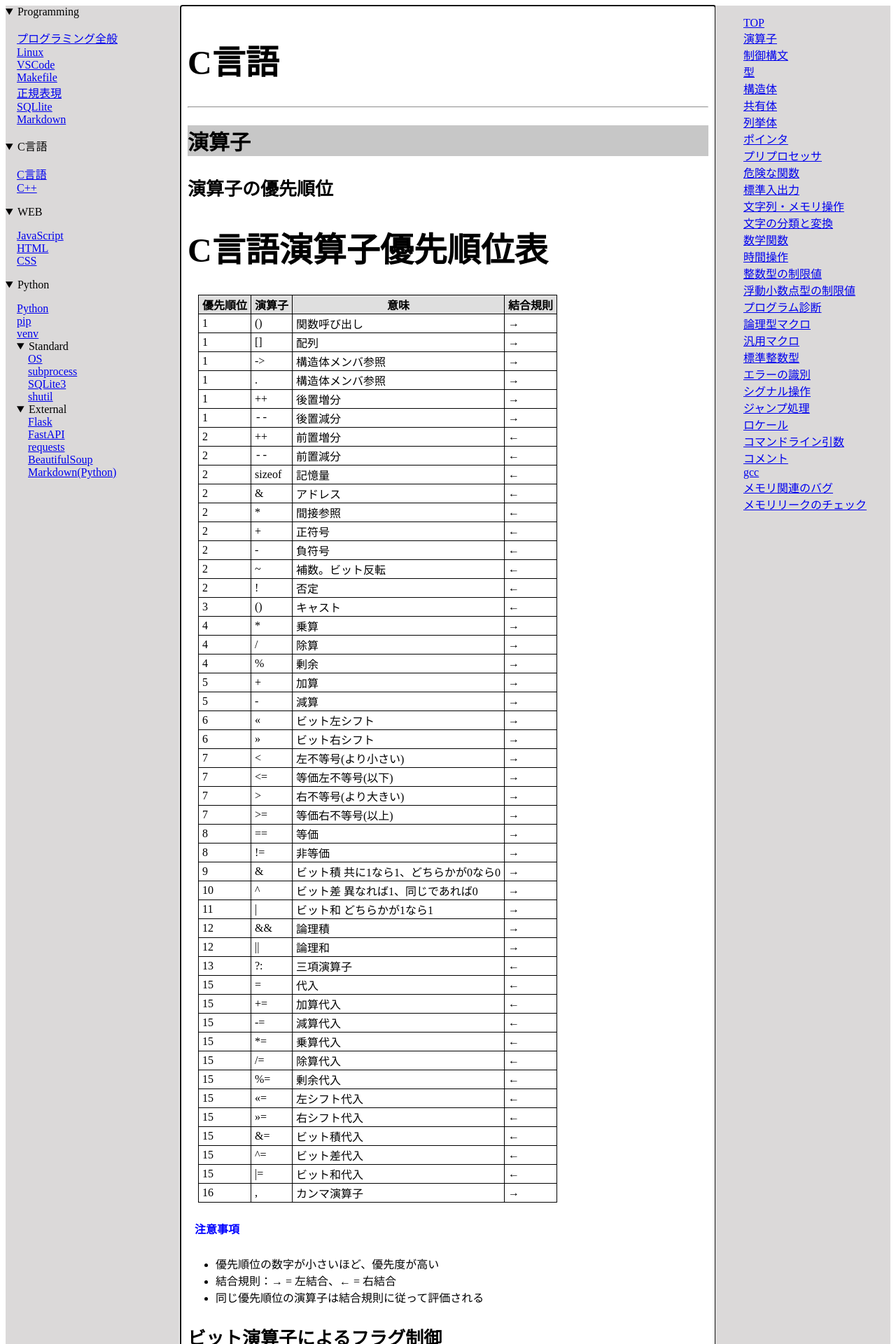
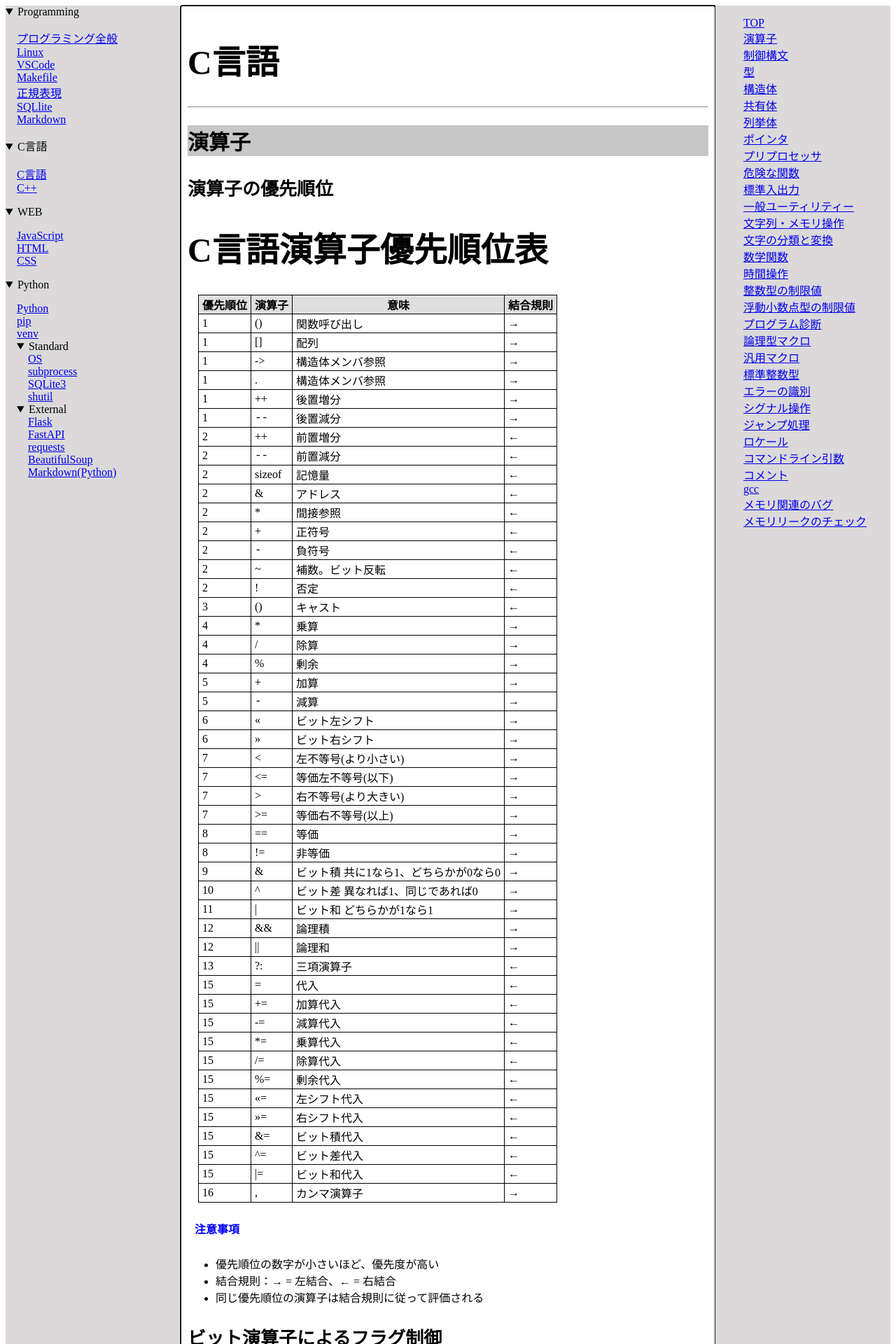
Before and after one commit to shinjp720/ShelfTrail, a Jekyll site: the page built from pages/c/c.md, in a window 1280 px wide. Shown: the top 1920 px of the page at 70% size. Built offline with Jekyll 4.4.1, drawn with Linux system fonts in a browser that asks for light colours.

Commit message:
Update c.md
up

```diff
--- a/pages/c/c.md
+++ b/pages/c/c.md
@@ -29,7 +29,7 @@
 | 2 | & | アドレス | ← |
 | 2 | * | 間接参照 | ← |
 | 2 | + | 正符号 | ← |
-| 2 | - | 負符号 | ← |
+| 2 | `-` | 負符号 | ← |
 | 2 | ~ | 補数。ビット反転 | ← |
 | 2 | ! | 否定 | ← |
 | 3 | () | キャスト | ← |
@@ -37,7 +37,7 @@
 | 4 | / | 除算 | → |
 | 4 | % | 剰余 | → |
 | 5 | + | 加算 | → |
-| 5 | - | 減算 | → |
+| 5 | `-` | 減算 | → |
 | 6 | << | ビット左シフト | → |
 | 6 | >> | ビット右シフト | → |
 | 7 | < | 左不等号(より小さい) | → |
@@ -1071,7 +1071,7 @@
 
 ---
 
-## 一般ユーティリティー<br>`<stdlib.h>`
+## 一般ユーティリティー <a id="stdlib" data-name="一般ユーティリティー"></a> <br>`<stdlib.h>`
 
 ### メモリ領域の取得<br>`void *malloc(size_t size);`
 sizeバイトの要素を動的メモリに割り付ける。callocでは領域を0クリアするが、mallocは領域を0クリアしない。sizeに0を指定した時の動作は処理系依存(失敗としてNULLをかえすのか、0の領域を作ってそのポインタを返すのか)。<br>
```
